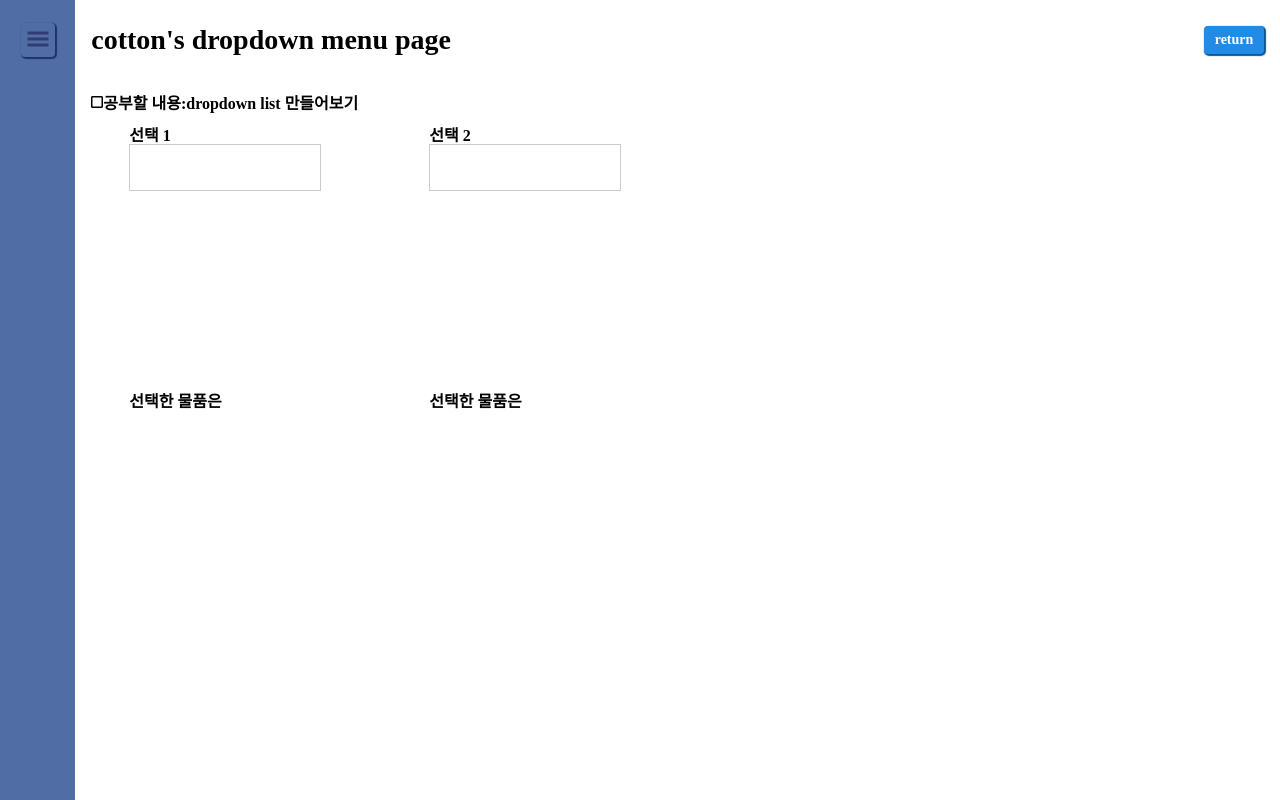
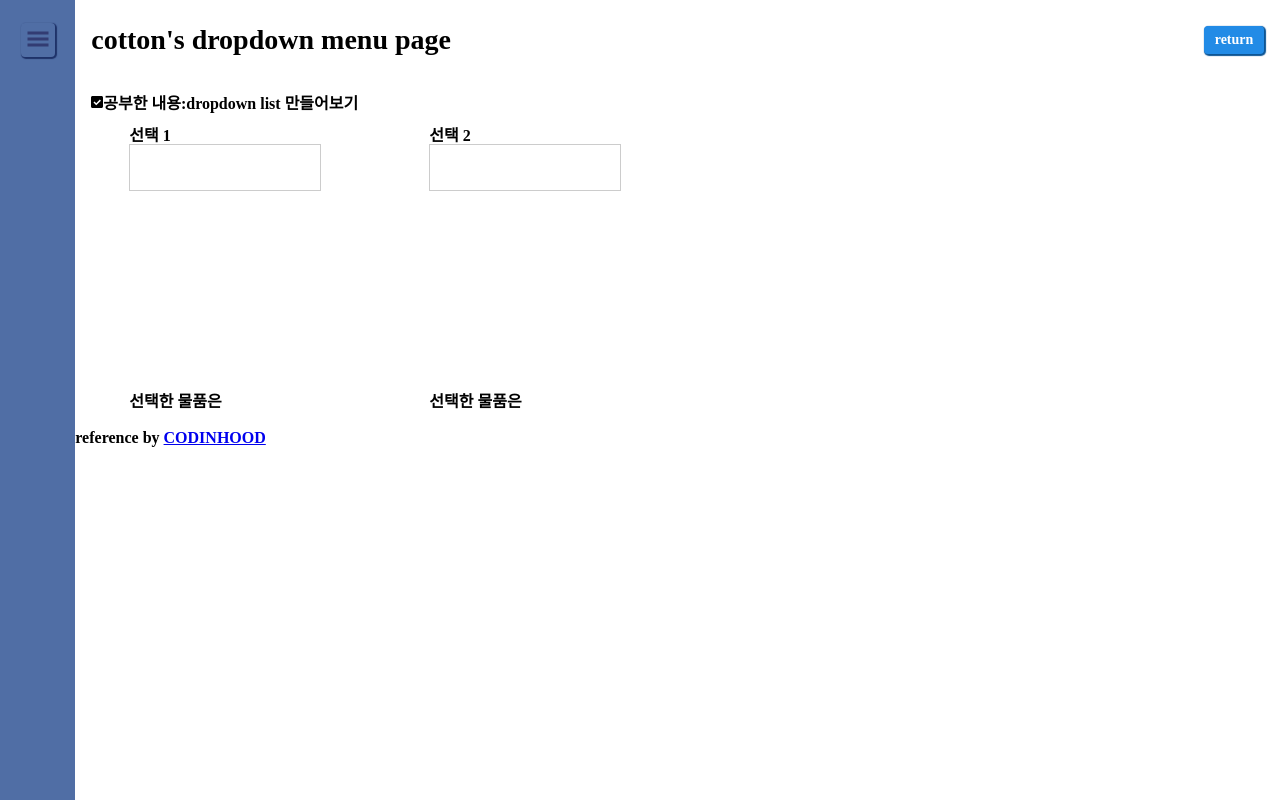
Before and after one commit to beomseok37/nextjs-practice, a Next.js app in the folder follow-todolist/: page /dropdown-menu in a window 1280 px wide. Built offline with nearby package versions, Linux system fonts and the light colour scheme; a web font is replaced by a local one.

Commit message:
chore: dropdown page 완성

```diff
--- a/follow-todolist/src/pages/dropdown-menu.tsx
+++ b/follow-todolist/src/pages/dropdown-menu.tsx
@@ -1,4 +1,5 @@
 import { NextPage } from 'next';
+import Link from 'next/link';
 import { useState } from 'react';
 
 import Page from 'src/components/Page';
@@ -16,7 +17,7 @@ const DropdownMenuPage: NextPage = () => {
   return (
     <Page
       header="dropdown menu"
-      pageContentList={[{ content: DROPDOWN_MENU_PAGE_CONTENT, done: false }]}
+      pageContentList={[{ content: DROPDOWN_MENU_PAGE_CONTENT, done: true }]}
     >
       <Row width="600px" justifyContent="space-around">
         <Column>
@@ -30,6 +31,12 @@ const DropdownMenuPage: NextPage = () => {
           <p>선택한 물품은 {bind2[0]}</p>
         </Column>
       </Row>
+      <p style={{ marginTop: '20px' }}>
+        reference by{' '}
+        <Link href="https://codinhood.com/micro/10-dropdown-menu-animations-css-transform">
+          <a>CODINHOOD</a>
+        </Link>
+      </p>
     </Page>
   );
 };
```
